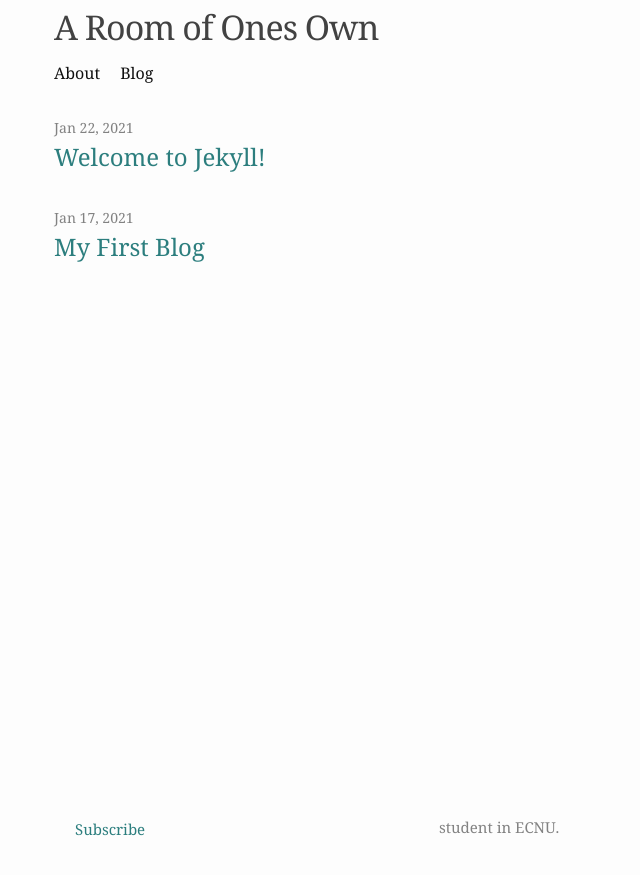
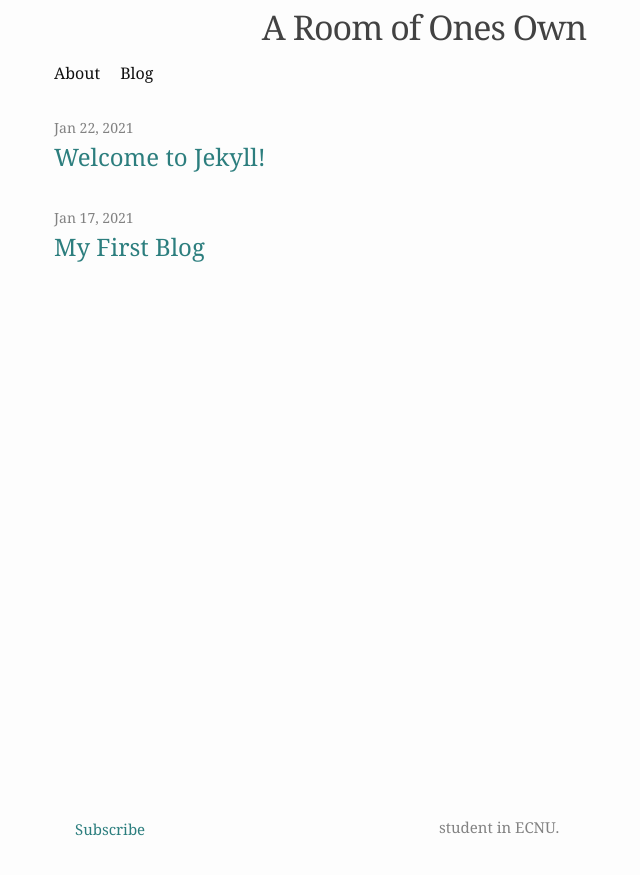
Before and after one commit to 9Echo/9Echo.github.io, a Jekyll site: the page built from index.markdown, in a window 1280 px wide. Shown: the top 875 px of the page, without its empty margins (216-856 px from the left). Built offline with Jekyll 4.4.1, drawn with Linux system fonts in a browser that asks for light colours.

Commit message:
Update _layout.scss

```diff
--- a/_sass/minima/_layout.scss
+++ b/_sass/minima/_layout.scss
@@ -9,6 +9,10 @@
 
   // Positioning context for the mobile navigation icon
   position: relative;
+
+  .wrapper {
+    text-align: center;
+  }
 
 }
 
```
